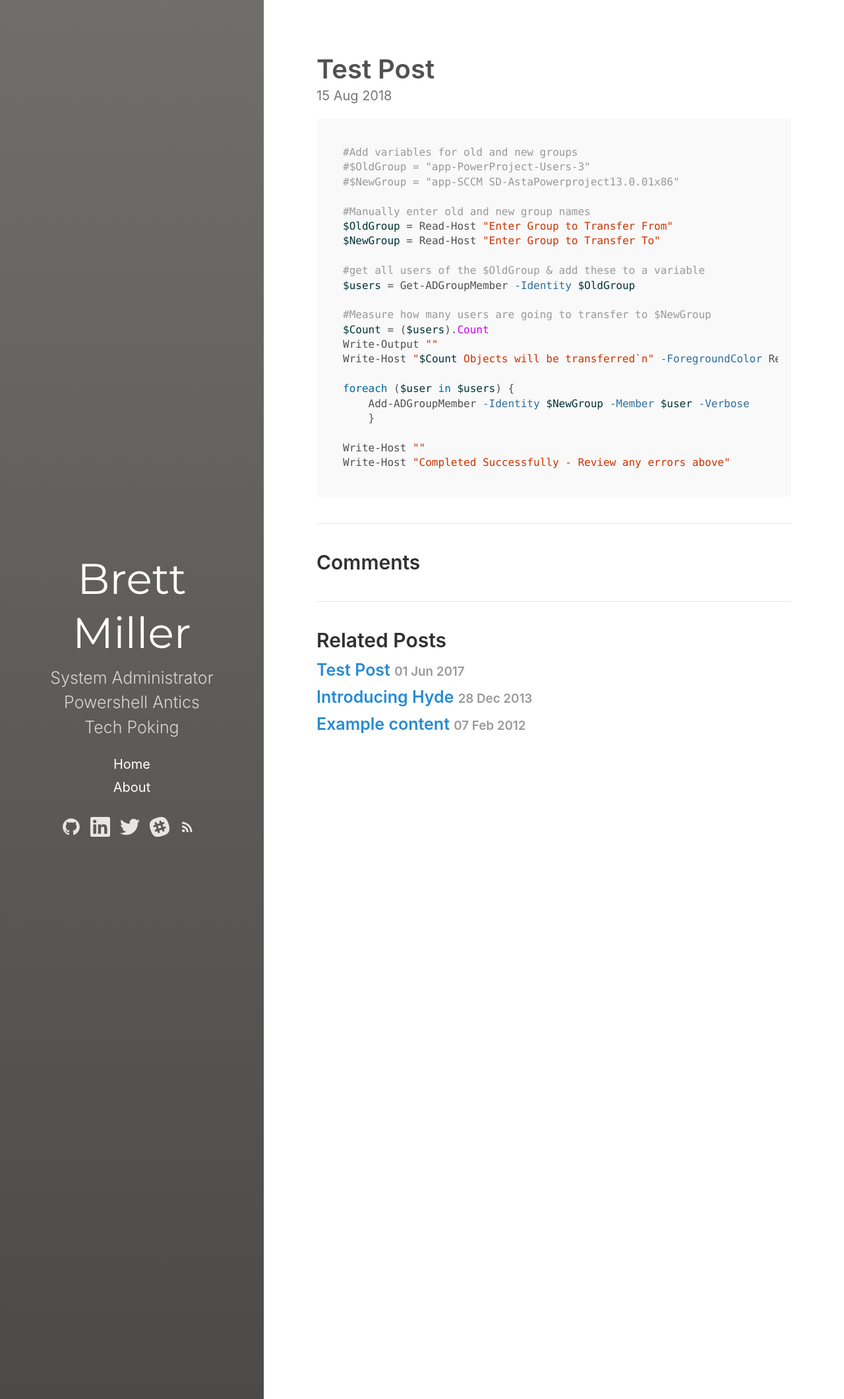
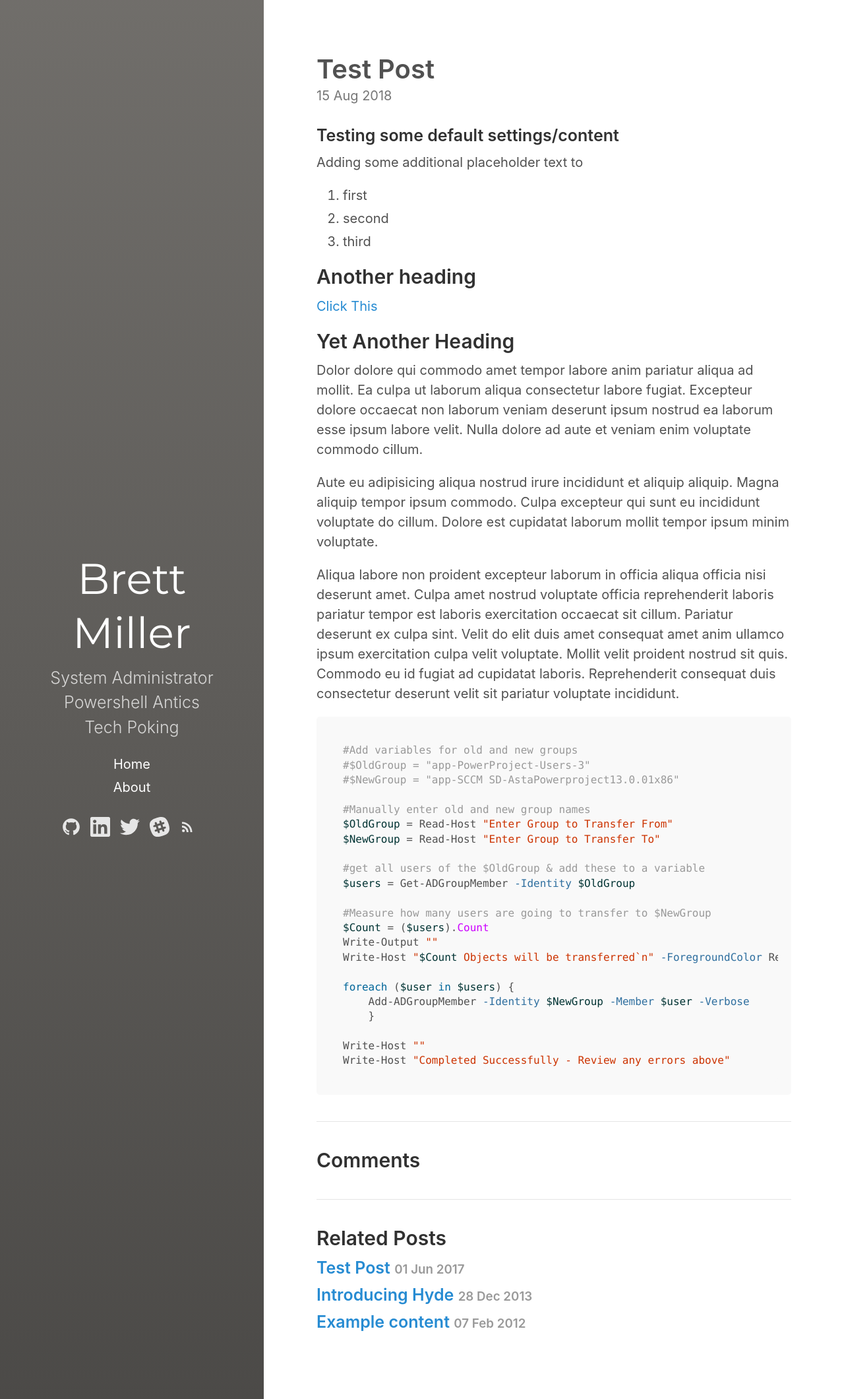
Before and after one commit to brettmillerb/brettmillerb.github.io, a Jekyll site: the page built from _posts/2018-08-15-Sample-Post.md, in a window 1280 px wide. Shown: the whole page at 66% size. Built offline with Jekyll 4.4.1, drawn with Linux system fonts in a browser that asks for light colours.

Commit message:
Added some additional bulk text

````diff
--- a/_posts/2018-08-15-Sample-Post.md
+++ b/_posts/2018-08-15-Sample-Post.md
@@ -3,6 +3,26 @@ layout: post
 title: Test Post
 excerpt_separator:  <!--more-->
 ---
+
+### Testing some default settings/content
+
+Adding some additional placeholder text to
+
+1. first
+2. second
+3. third
+
+## Another heading
+
+[Click This](https://millerb.co.uk)
+
+## Yet Another Heading
+
+Dolor dolore qui commodo amet tempor labore anim pariatur aliqua ad mollit. Ea culpa ut laborum aliqua consectetur labore fugiat. Excepteur dolore occaecat non laborum veniam deserunt ipsum nostrud ea laborum esse ipsum labore velit. Nulla dolore ad aute et veniam enim voluptate commodo cillum.
+
+Aute eu adipisicing aliqua nostrud irure incididunt et aliquip aliquip. Magna aliquip tempor ipsum commodo. Culpa excepteur qui sunt eu incididunt voluptate do cillum. Dolore est cupidatat laborum mollit tempor ipsum minim voluptate.
+
+Aliqua labore non proident excepteur laborum in officia aliqua officia nisi deserunt amet. Culpa amet nostrud voluptate officia reprehenderit laboris pariatur tempor est laboris exercitation occaecat sit cillum. Pariatur deserunt ex culpa sint. Velit do elit duis amet consequat amet anim ullamco ipsum exercitation culpa velit voluptate. Mollit velit proident nostrud sit quis. Commodo eu id fugiat ad cupidatat laboris. Reprehenderit consequat duis consectetur deserunt velit sit pariatur voluptate incididunt.
 
 ```powershell
 #Add variables for old and new groups
````
